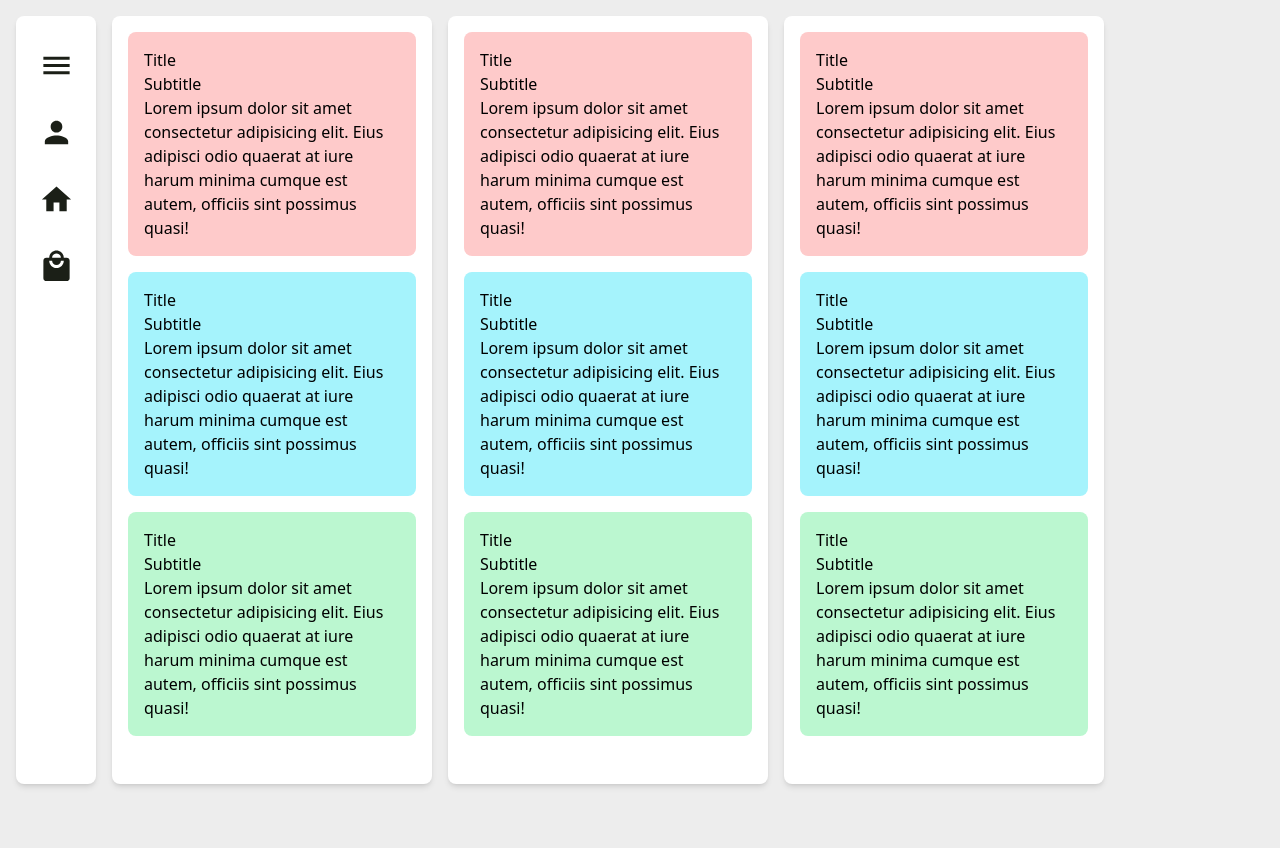
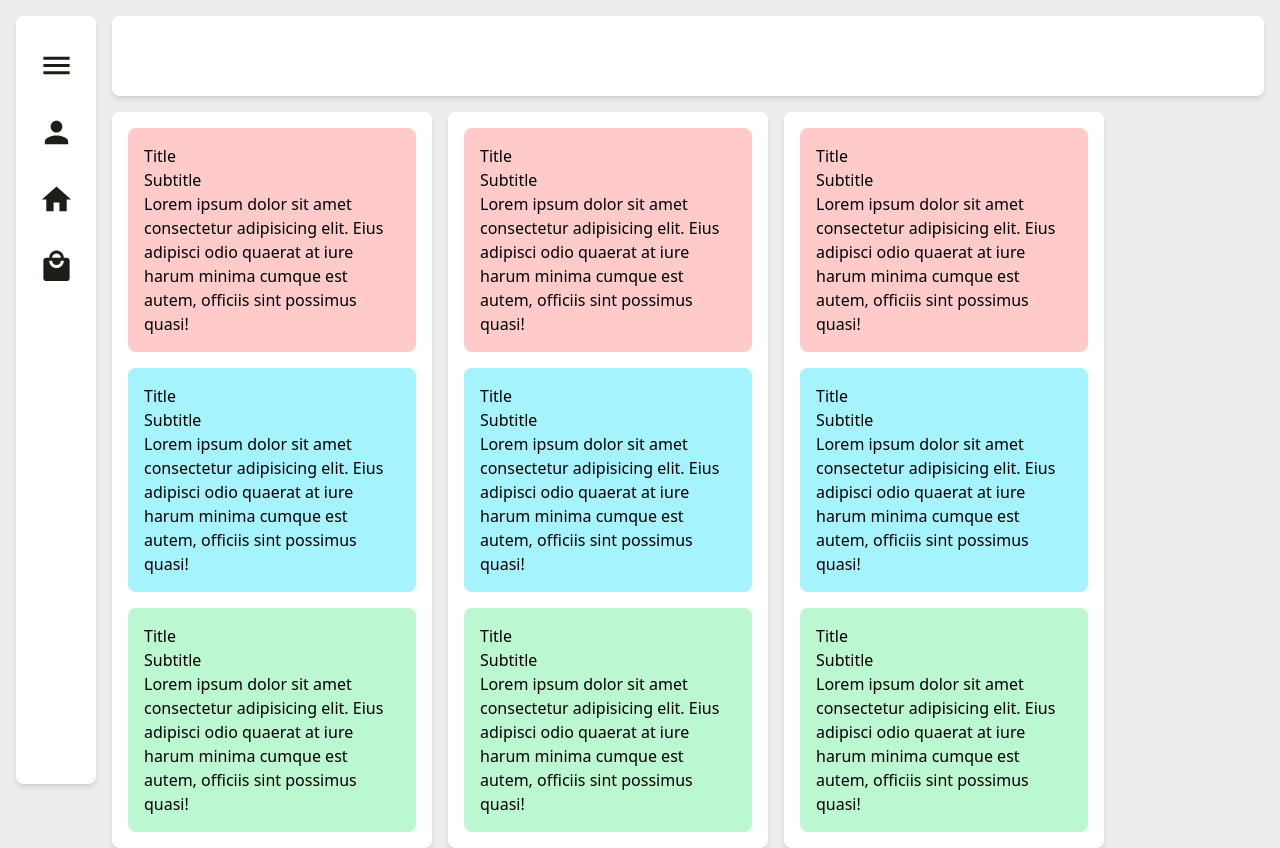
Before and after one commit to ibrvimv/trello, a Next.js app: page / in a window 1280 px wide. Before the commit the page ends 800 px from the top, so only its background shows below. Built offline with nearby package versions, Linux system fonts and the light colour scheme.

Commit message:
create components

```diff
--- a/src/app/(general)/layout.tsx
+++ b/src/app/(general)/layout.tsx
@@ -4,8 +4,8 @@ export default function MainLayout({
   children: React.ReactNode;
 }): JSX.Element {
   return (
-    <div className='flex  w-full h-screen my-0 mx-auto p-4' lang='ru'>
-      <div>{children}</div>
+    <div className='flex  w-screen h-screen my-0 mx-auto p-4' lang='ru'>
+      {children}
     </div>
   );
 }
--- a/src/app/(general)/page.tsx
+++ b/src/app/(general)/page.tsx
@@ -1,101 +1,12 @@
+import MainContent from '@/components/main-content';
 import Menu from '@/components/menu';
 
 export default function Home(): JSX.Element {
   return (
-    <main className='h-full'>
-      <div className='_main-container flex gap-4 h-full'>
+    <main className='h-full w-full'>
+      <div className='_main-container flex gap-4 h-full w-full'>
         <Menu />
-        <div className='_content-container h-full'>
-          <div className='flex gap-4  h-full'>
-            <div className='_column p-4 rounded-lg flex flex-col gap-4 bg-white shadow-md max-w-80'>
-              <div className='_card bg-red-200 p-4 rounded-lg'>
-                <h3>Title</h3>
-                <h4>Subtitle</h4>
-                <p>
-                  Lorem ipsum dolor sit amet consectetur adipisicing elit. Eius
-                  adipisci odio quaerat at iure harum minima cumque est autem,
-                  officiis sint possimus quasi!
-                </p>
-              </div>
-              <div className='_card bg-cyan-200 p-4 rounded-lg'>
-                <h3>Title</h3>
-                <h4>Subtitle</h4>
-                <p>
-                  Lorem ipsum dolor sit amet consectetur adipisicing elit. Eius
-                  adipisci odio quaerat at iure harum minima cumque est autem,
-                  officiis sint possimus quasi!
-                </p>
-              </div>
-              <div className='_card bg-green-200 p-4 rounded-lg'>
-                <h3>Title</h3>
-                <h4>Subtitle</h4>
-                <p>
-                  Lorem ipsum dolor sit amet consectetur adipisicing elit. Eius
-                  adipisci odio quaerat at iure harum minima cumque est autem,
-                  officiis sint possimus quasi!
-                </p>
-              </div>
-            </div>
-            <div className='_column p-4 rounded-lg flex flex-col gap-4 bg-white shadow-md max-w-80'>
-              <div className='_card bg-red-200 p-4 rounded-lg'>
-                <h3>Title</h3>
-                <h4>Subtitle</h4>
-                <p>
-                  Lorem ipsum dolor sit amet consectetur adipisicing elit. Eius
-                  adipisci odio quaerat at iure harum minima cumque est autem,
-                  officiis sint possimus quasi!
-                </p>
-              </div>
-              <div className='_card bg-cyan-200 p-4 rounded-lg'>
-                <h3>Title</h3>
-                <h4>Subtitle</h4>
-                <p>
-                  Lorem ipsum dolor sit amet consectetur adipisicing elit. Eius
-                  adipisci odio quaerat at iure harum minima cumque est autem,
-                  officiis sint possimus quasi!
-                </p>
-              </div>
-              <div className='_card bg-green-200 p-4 rounded-lg'>
-                <h3>Title</h3>
-                <h4>Subtitle</h4>
-                <p>
-                  Lorem ipsum dolor sit amet consectetur adipisicing elit. Eius
-                  adipisci odio quaerat at iure harum minima cumque est autem,
-                  officiis sint possimus quasi!
-                </p>
-              </div>
-            </div>
-            <div className='_column p-4 rounded-lg flex flex-col gap-4 bg-white shadow-md max-w-80'>
-              <div className='_card bg-red-200 p-4 rounded-lg'>
-                <h3>Title</h3>
-                <h4>Subtitle</h4>
-                <p>
-                  Lorem ipsum dolor sit amet consectetur adipisicing elit. Eius
-                  adipisci odio quaerat at iure harum minima cumque est autem,
-                  officiis sint possimus quasi!
-                </p>
-              </div>
-              <div className='_card bg-cyan-200 p-4 rounded-lg'>
-                <h3>Title</h3>
-                <h4>Subtitle</h4>
-                <p>
-                  Lorem ipsum dolor sit amet consectetur adipisicing elit. Eius
-                  adipisci odio quaerat at iure harum minima cumque est autem,
-                  officiis sint possimus quasi!
-                </p>
-              </div>
-              <div className='_card bg-green-200 p-4 rounded-lg'>
-                <h3>Title</h3>
-                <h4>Subtitle</h4>
-                <p>
-                  Lorem ipsum dolor sit amet consectetur adipisicing elit. Eius
-                  adipisci odio quaerat at iure harum minima cumque est autem,
-                  officiis sint possimus quasi!
-                </p>
-              </div>
-            </div>
-          </div>
-        </div>
+        <MainContent />
       </div>
     </main>
   );
--- /dev/null
+++ b/src/components/card.tsx
@@ -0,0 +1,13 @@
+export default function Card({ bgColor }: { bgColor: string }): JSX.Element {
+  return (
+    <div className={`_card ${bgColor} p-4 rounded-lg`}>
+      <h3>Title</h3>
+      <h4>Subtitle</h4>
+      <p>
+        Lorem ipsum dolor sit amet consectetur adipisicing elit. Eius adipisci
+        odio quaerat at iure harum minima cumque est autem, officiis sint
+        possimus quasi!
+      </p>
+    </div>
+  );
+}
--- /dev/null
+++ b/src/components/column.tsx
@@ -0,0 +1,11 @@
+import Card from './card';
+
+export default function Column(): JSX.Element {
+  return (
+    <div className='_column p-4 rounded-lg flex flex-col gap-4 bg-white shadow-md max-w-80'>
+      <Card bgColor='bg-red-200' />
+      <Card bgColor='bg-cyan-200' />
+      <Card bgColor='bg-green-200' />
+    </div>
+  );
+}
--- /dev/null
+++ b/src/components/main-content.tsx
@@ -0,0 +1,17 @@
+import Card from './card';
+import Column from './column';
+
+export default function MainContent(): JSX.Element {
+  return (
+    <div className='_content-container h-full w-full'>
+      <div className='flex flex-col gap-4 h-full w-full'>
+        <div className=' h-20 rounded-lg bg-white p-4 shadow-md shrink-0'></div>
+        <div className='_columns flex gap-4  h-full'>
+          <Column />
+          <Column />
+          <Column />
+        </div>
+      </div>
+    </div>
+  );
+}
```
